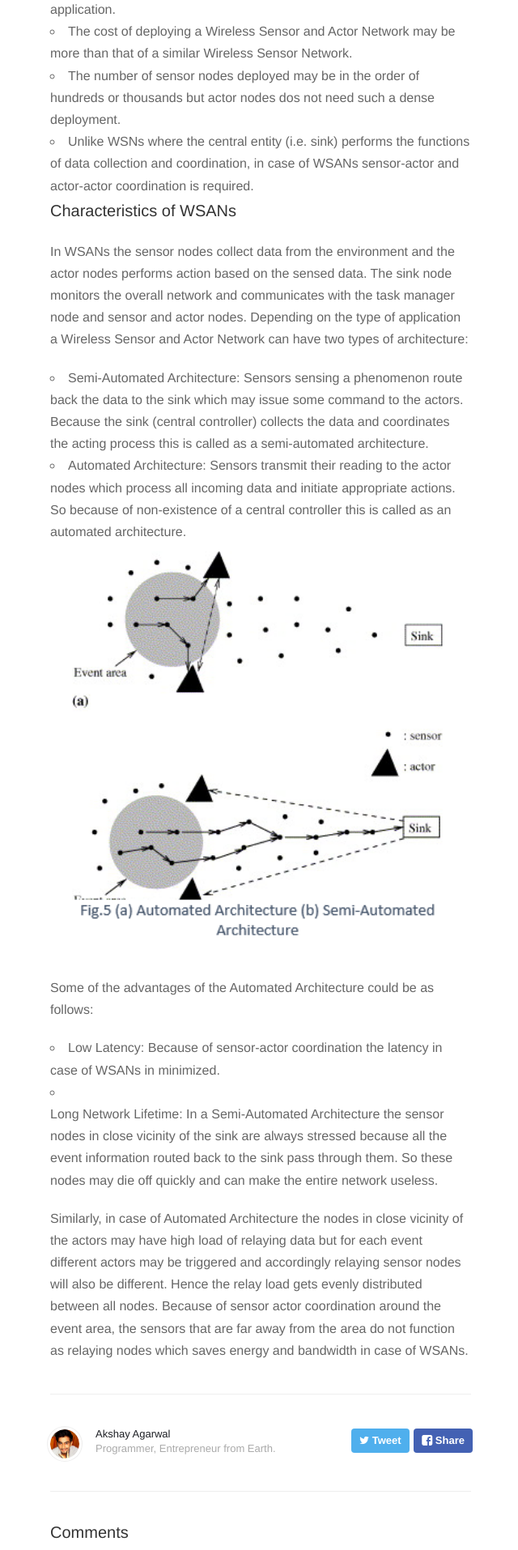
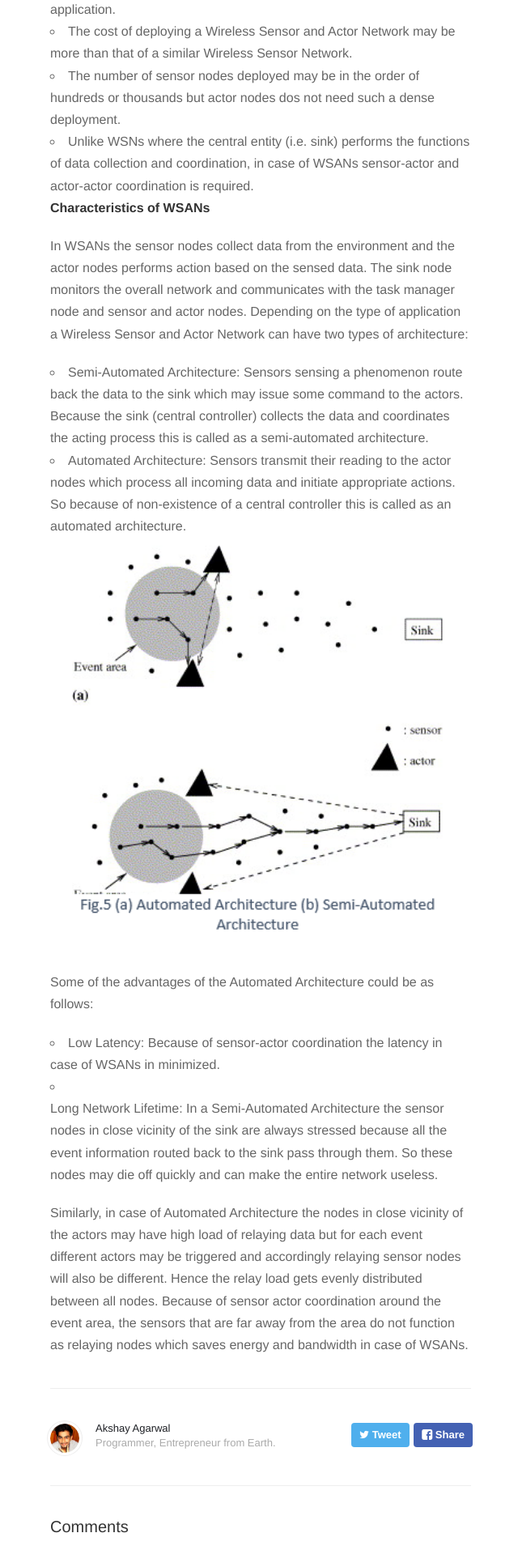
Before and after one commit to AkshayAgarwal007/AkshayAgarwal007.github.io, a Jekyll site: the page built from _posts/2016-05-20-Wireless-Sensor-And-Actor-Networks.markdown, in a window 1280 px wide. Shown: the part 785-2699 px from the top of the page at 81% size, without its empty margins (318-958 px from the left). Built offline with Jekyll 4.4.1, drawn with Linux system fonts in a browser that asks for light colours; nearby versions of some CDN libraries; comment, search, counter and statistics services are not loaded.

```diff
--- a/_posts/2016-05-20-Wireless-Sensor-And-Actor-Networks.markdown
+++ b/_posts/2016-05-20-Wireless-Sensor-And-Actor-Networks.markdown
@@ -13,7 +13,7 @@ WSNs consists of sensor nodes which can only sense the physical and environmenta
 5. Unlike WSNs where the central entity (i.e. sink) performs the functions of data collection and coordination, in case of WSANs sensor-actor and actor-actor coordination is required.
 
 
-### Characteristics of WSANs
+#### Characteristics of WSANs
 
 In WSANs the sensor nodes collect data from the environment and the actor nodes performs action based on the sensed data. The sink node monitors the overall network and communicates with the task manager node and sensor and actor nodes. Depending on the type of application a Wireless Sensor and Actor Network can have two types of architecture:
 
```
